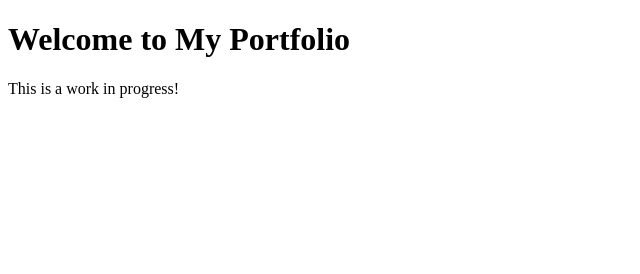
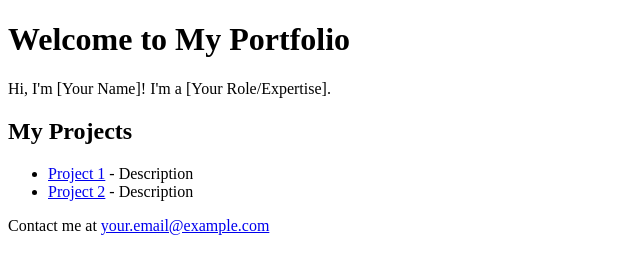
Before and after one commit to joshkosh555/Cawaling-Repository, a plain HTML site: page index.html in a window 1280 px wide. Shown: the whole page, without its empty margins (0-640 px from the left). Drawn offline with Linux system fonts and the light colour scheme.

Commit message:
Added index.html for portfolio website

```diff
--- a/index.html
+++ b/index.html
@@ -1,10 +1,25 @@
 <!DOCTYPE html>
-<html>
+<html lang="en">
 <head>
+    <meta charset="UTF-8">
+    <meta name="viewport" content="width=device-width, initial-scale=1.0">
     <title>My Portfolio</title>
+    <link rel="stylesheet" href="style.css">
 </head>
 <body>
-    <h1>Welcome to My Portfolio</h1>
-    <p>This is a work in progress!</p>
+    <header>
+        <h1>Welcome to My Portfolio</h1>
+        <p>Hi, I'm [Your Name]! I'm a [Your Role/Expertise].</p>
+    </header>
+    <section id="projects">
+        <h2>My Projects</h2>
+        <ul>
+            <li><a href="https://github.com/example/project1">Project 1</a> - Description</li>
+            <li><a href="https://github.com/example/project2">Project 2</a> - Description</li>
+        </ul>
+    </section>
+    <footer>
+        <p>Contact me at <a href="mailto:your.email@example.com">your.email@example.com</a></p>
+    </footer>
 </body>
 </html>
```
